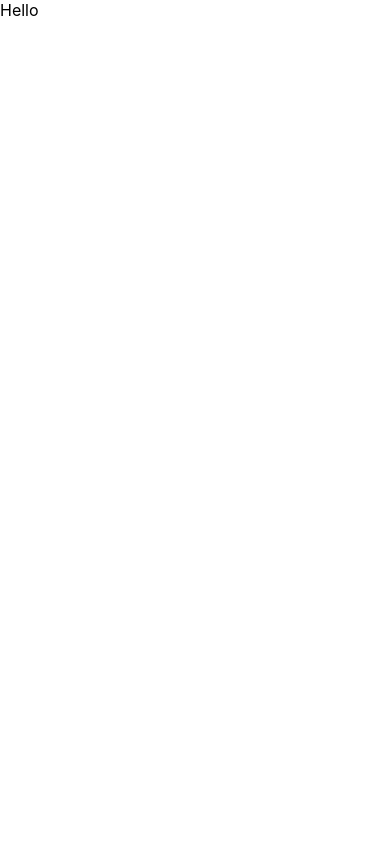
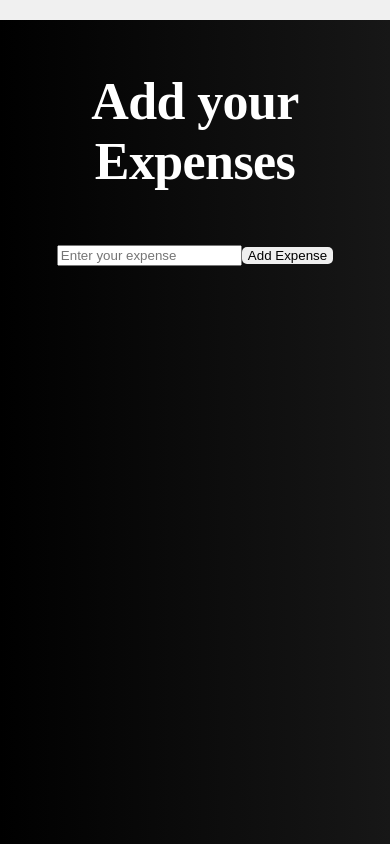
Before and after one commit to Prajapati-santosh/Smart-money, a React (Create React App) app in the folder Developement/front-end/smartmonkey/: page / in a window 390 px wide. Built offline with nearby package versions, Linux system fonts and the light colour scheme.

Commit message:
AddExpenseCommit

```diff
--- a/Developement/front-end/smartmonkey/src/App.css
+++ b/Developement/front-end/smartmonkey/src/App.css
@@ -1,38 +1,4 @@
-.App {
-  text-align: center;
+.Nav{
+  overflow-x: hidden;
+
 }
-
-.App-logo {
-  height: 40vmin;
-  pointer-events: none;
-}
-
-@media (prefers-reduced-motion: no-preference) {
-  .App-logo {
-    animation: App-logo-spin infinite 20s linear;
-  }
-}
-
-.App-header {
-  background-color: #282c34;
-  min-height: 100vh;
-  display: flex;
-  flex-direction: column;
-  align-items: center;
-  justify-content: center;
-  font-size: calc(10px + 2vmin);
-  color: white;
-}
-
-.App-link {
-  color: #61dafb;
-}
-
-@keyframes App-logo-spin {
-  from {
-    transform: rotate(0deg);
-  }
-  to {
-    transform: rotate(360deg);
-  }
-}
--- /dev/null
+++ b/Developement/front-end/smartmonkey/src/Components/FlashStaticBar/FlashBar.css
@@ -0,0 +1,16 @@
+.flash-bar {
+    width: 100%;
+    height: 20px;
+    position: relative;
+    background-color: #f0f0f0;
+    overflow: hidden;
+  }
+  .flash-bar text-div{
+    position: absolute;
+  }
+  .text-class {
+    font-family: Impact, Haettenschweiler, 'Arial Narrow Bold', sans-serif;
+    font-size: medium;
+    letter-spacing: 10%;
+    z-index: 1;
+  }
--- /dev/null
+++ b/Developement/front-end/smartmonkey/src/Components/FlashStaticBar/FlashBar.jsx
@@ -0,0 +1,26 @@
+import { useEffect, useState } from 'react';
+import './FlashBar.css';
+
+function FlashBar(){
+    const[pos,setPos]=useState(0);
+    useEffect(() => {
+        const interval = setInterval(() => {
+            setPos((prevPos) => {
+                const newPos = prevPos + 2;
+                return newPos > window.innerWidth ? -200 : newPos;
+              });
+        }, 10);
+
+        return () => clearInterval(interval); // Clear interval on component unmount
+      }, [pos]);
+    return (
+    <div className="flash-bar">
+      <div className='text-div'>
+        <p className='text-class' style={{ transform: `translateX(${pos}px)`}}>SALE LIVE FOR PREMIUM</p>
+      </div>
+    </div>
+  );
+
+}
+
+export default FlashBar;
--- /dev/null
+++ b/Developement/front-end/smartmonkey/src/Components/MyExpense/MyExpense.css
@@ -0,0 +1,35 @@
+
+.addExpesePage{
+    display: flex;
+    position: relative;
+    text-align: center;
+    justify-content: center;
+    flex-direction: column;
+
+}
+.Header-text{
+    font-style: normal;
+    font-family:denton;
+    color: rgb(255, 255, 255);
+    font-size: 52px;
+    font-weight: 700;
+    line-height: 60px;
+    letter-spacing: -0.6px;
+    font-size: 15;
+    position:relative;
+
+}
+.button{
+    display:inline-block;
+    justify-content: center;
+    border: none;
+    color: black;
+    border: none; /* Remove the default border */
+    border-radius: 5px; /* Round the corners */
+    cursor: pointer;
+}
+.input{
+    display: inline-block;
+    justify-content: center;
+    width: 20%;
+}
--- /dev/null
+++ b/Developement/front-end/smartmonkey/src/Components/MyExpense/MyExpense.jsx
@@ -0,0 +1,44 @@
+import React from "react";
+import "./MyExpense.css";
+import { useState } from "react";
+
+function MyExpense(){
+    const[list,setList]=useState([]);
+    const[input,setInput]=useState("");
+    function handleChange(e){
+       if(e.target.value==null){
+            return;
+        }
+       else{
+        setInput(e.target.value);
+        console.log(input);
+       }
+
+    }
+    function addToList(){
+        if (input.trim()) {
+            setList([...list, input]);
+            setInput("");
+          } else {
+            console.warn("Please enter an expense before adding.");
+          }
+
+    }
+
+    return <div className="addExpesePage">
+        <div className="function">
+            <p className="Header-text">Add your Expenses</p>
+            <input  placeholder="Enter your expense" onChange={handleChange}></input>
+            <button className="button" onClick={addToList}>Add Expense</button>
+        </div>
+
+        {
+       list.map((item,index)=>{
+           return <li className="li-element" key={index}>
+               {item}
+            </li>
+        })}
+        </div>
+}
+
+export default MyExpense;
--- a/Developement/front-end/smartmonkey/src/Components/NavBar/NavBar.jsx
+++ b/Developement/front-end/smartmonkey/src/Components/NavBar/NavBar.jsx
@@ -1,8 +1,12 @@
 import React from "react";
+import FlashBar from "../FlashStaticBar/FlashBar";
+import MyExpense from "../MyExpense/MyExpense";
 
 function NavBar(){
-    return <div>
-        Hello
+
+    return <div className="Nav">
+        <FlashBar/>
+        <MyExpense/>
     </div>
 }
 
--- a/Developement/front-end/smartmonkey/src/index.css
+++ b/Developement/front-end/smartmonkey/src/index.css
@@ -5,6 +5,7 @@ body {
     sans-serif;
   -webkit-font-smoothing: antialiased;
   -moz-osx-font-smoothing: grayscale;
+  background: linear-gradient(to right, #000000, #171717);
 }
 
 code {
--- a/Developement/front-end/smartmonkey/src/index.js
+++ b/Developement/front-end/smartmonkey/src/index.js
@@ -2,7 +2,7 @@ import React from 'react';
 import ReactDOM from 'react-dom/client';
 import './index.css';
 import NavBar from './Components/NavBar/NavBar';
-
+import './App.css';
 const root = ReactDOM.createRoot(document.getElementById('root'));
 root.render(
   <React.StrictMode>
```
